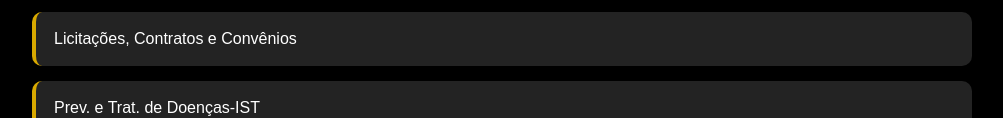
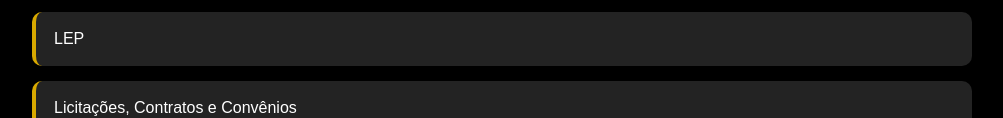
Before and after one commit to espensino-del/acadeppen, a plain HTML site: page mapas.html in a window 1280 px wide. Shown: the part 1064-1182 px from the top of the page, without its empty margins (138-1141 px from the left). Drawn offline with Linux system fonts and the light colour scheme.

Commit message:
Update mapas.html

```diff
--- a/mapas.html
+++ b/mapas.html
@@ -139,6 +139,9 @@ Grupos Específicos
 <a class="item" href="mapas/mapa_intel.html">
 Inteligência Penitenciária
 </a>
+<a class="item" href="mapas/mapa_LEP.html">
+LEP
+</a>
 <a class="item" href="mapas/mapa_licitacoes.html">
 Licitações, Contratos e Convênios
 </a>
```
